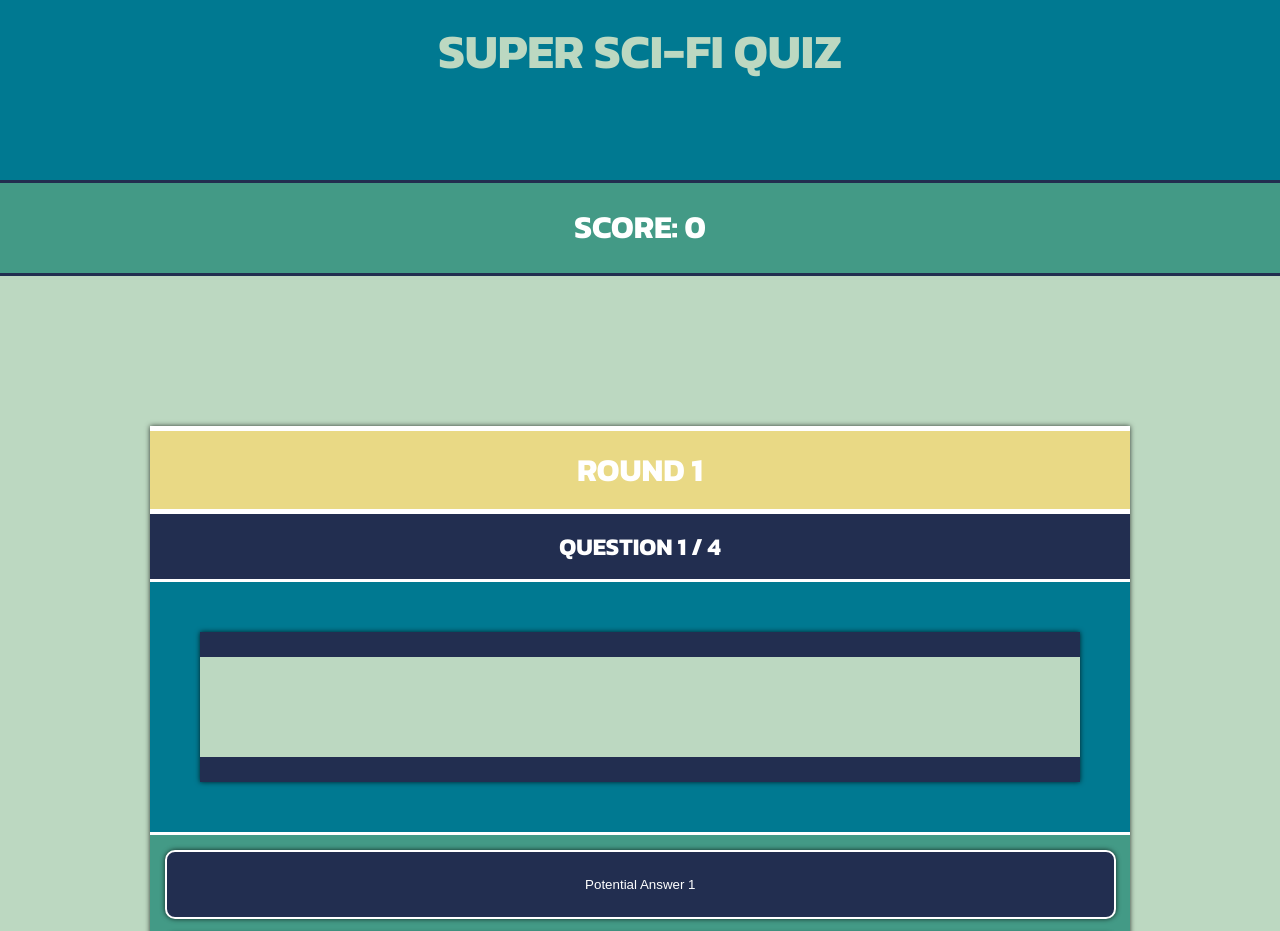
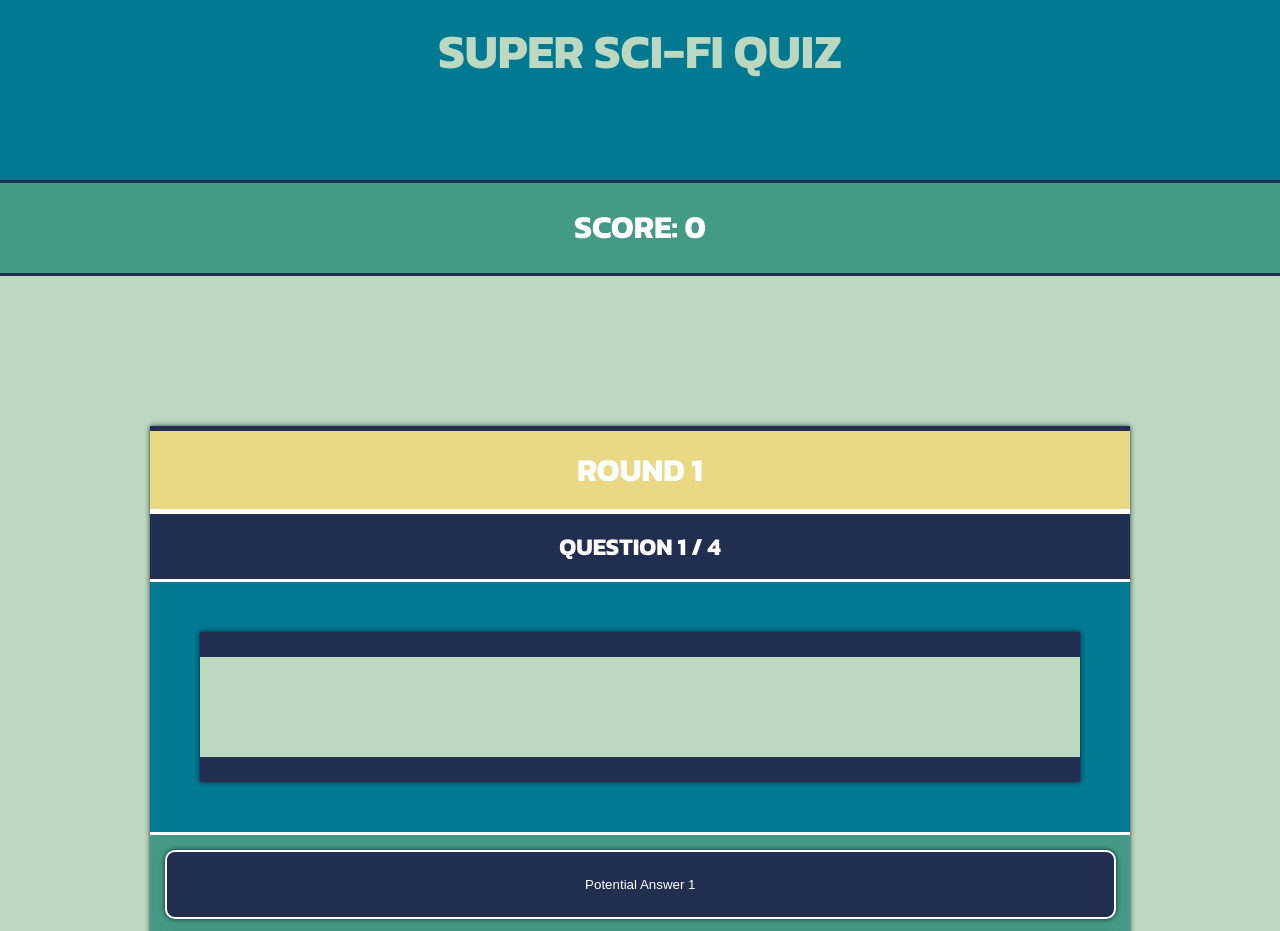
Before and after one commit to n-ste/Super_Sci-Fi_Quiz, a plain HTML site: page index.html in a window 1280 px wide. Shown: the top 931 px of the page. Drawn offline with Linux system fonts and the light colour scheme.

Commit message:
border added to top and bottom of the quiz area

```diff
--- a/assets/css/style.css
+++ b/assets/css/style.css
@@ -31,6 +31,9 @@ body {
     margin: 15px;
     padding: 0 0 25px 0;
     box-shadow: 0px 0px 5px 0px rgba(0,0,0,0.75);
+    border-top: 5px solid #222E50;
+    border-bottom: 5px solid #222E50;
+
 }
 
 /* Styles for score banner */
@@ -56,7 +59,6 @@ body {
     text-align: center;
     color: #ffffff;
     background-color: #e9d985;
-    border-top: 5px solid #ffffff;
     border-bottom: 2px solid #ffffff;
 }
 
```
